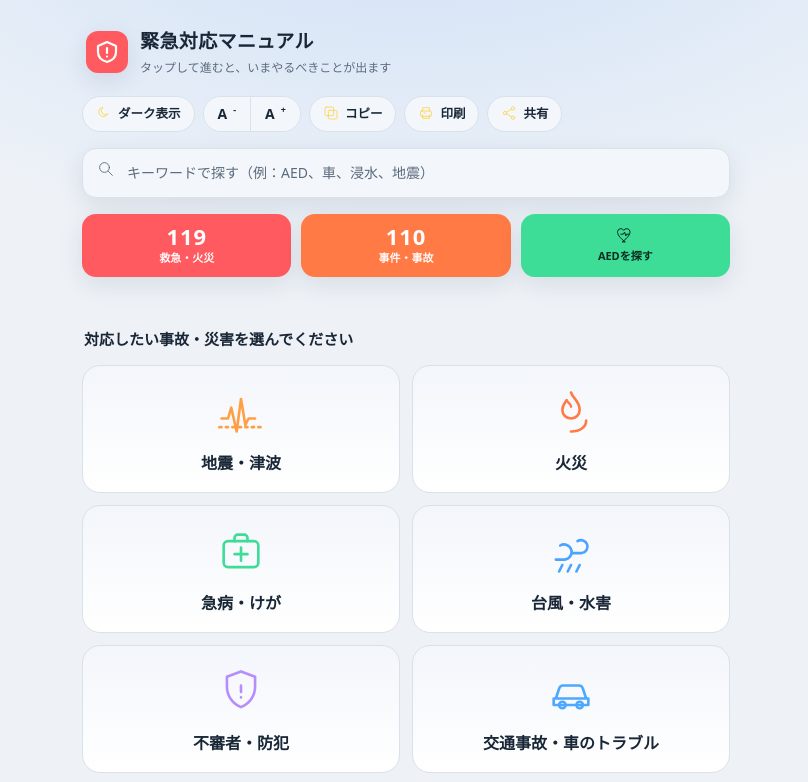
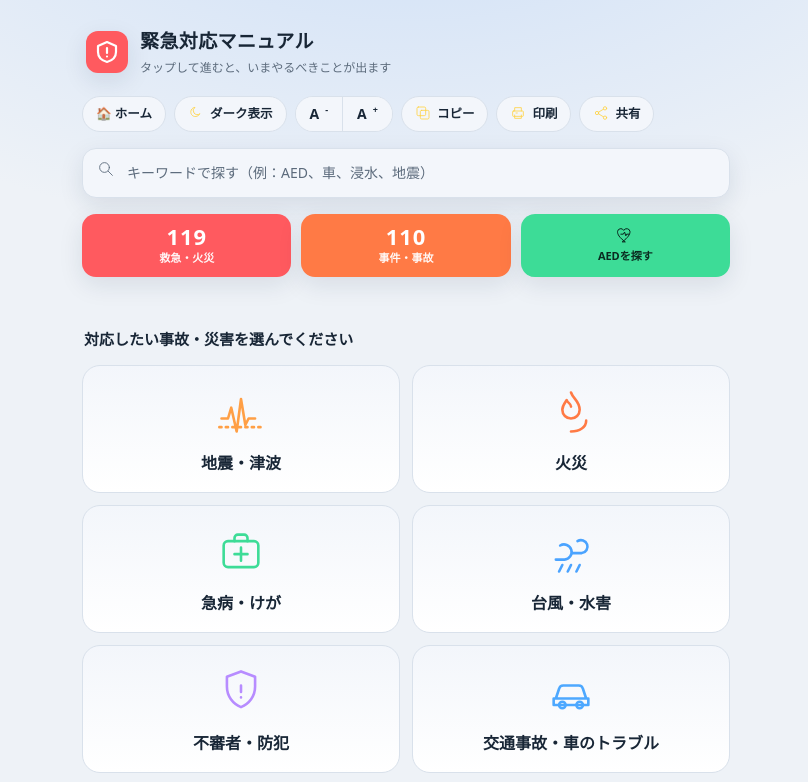
Before and after one commit to mkms0822-ops/nagaokakyoushi_bousai_site, a plain HTML site: page Manual.html in a window 1280 px wide. Shown: the top 782 px of the page, without its empty margins (234-1042 px from the left). Drawn offline with Linux system fonts and the light colour scheme.

Commit message:
Add files via upload

```diff
--- a/Manual.html
+++ b/Manual.html
@@ -487,6 +487,7 @@
   </header>
 
   <div class="toolbar" role="toolbar" aria-label="表示設定">
+    <a class="tool-btn" href="index.html" aria-label="ホームへ戻る" style="text-decoration:none;display:inline-flex;align-items:center;gap:4px;">🏠 ホーム</a>
     <button type="button" class="tool-btn" id="themeBtn" onclick="toggleTheme()">
       <span id="themeBtnIcon"></span><span id="themeBtnLabel">ライト表示</span>
     </button>
```
